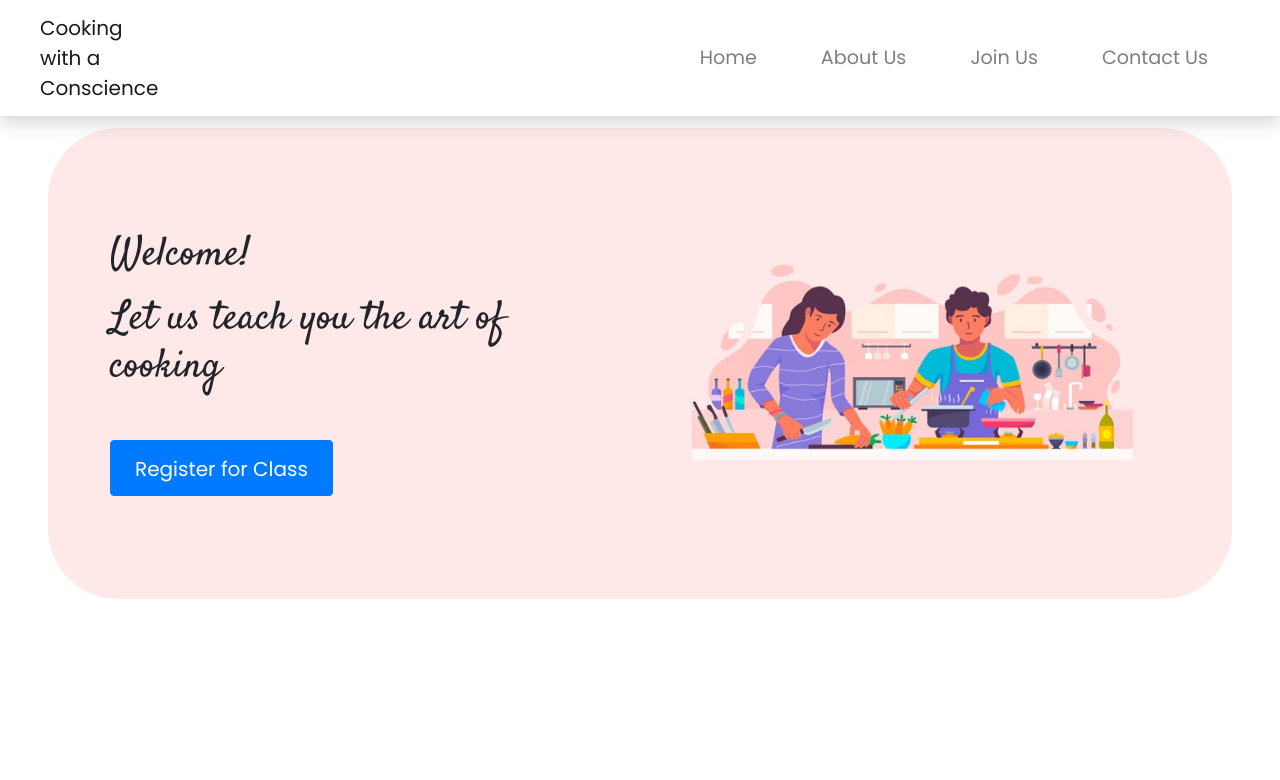
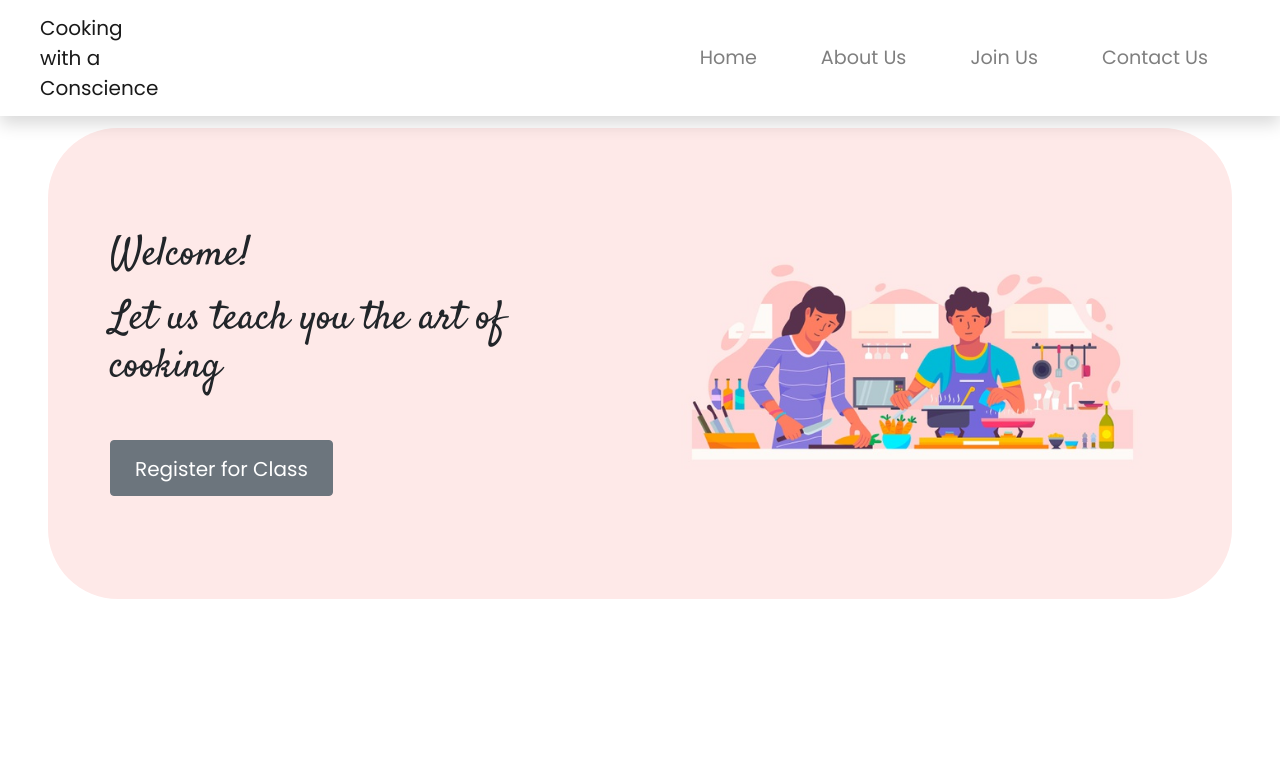
Before and after one commit to sanchibansal340/Cooking-wa-Conscience-web, a plain HTML site: page index.html in a window 1280 px wide. Shown: the top 780 px of the page. Drawn offline with nearby package versions, Linux system fonts and the light colour scheme; a script that the page names is missing.

Commit message:
Disable register button

```diff
--- a/index.html
+++ b/index.html
@@ -106,8 +106,9 @@
 
                         <a
                         href="#"
-                        class="btn btn-primary px-4 pt-3"
+                        class="btn btn-secondary px-4 pt-3"
                         target="_blank"
+                        style="pointer-events: none;"
                         >
                             <h5>Register for Class</h5>
                         </a>
```
